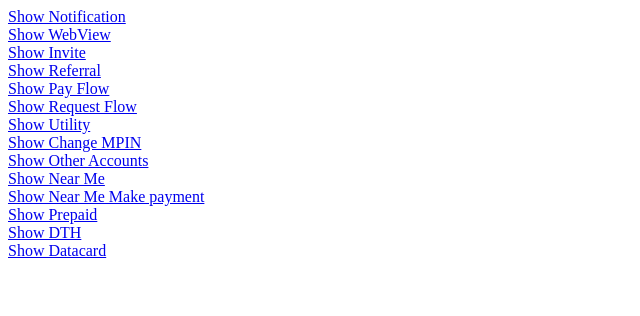
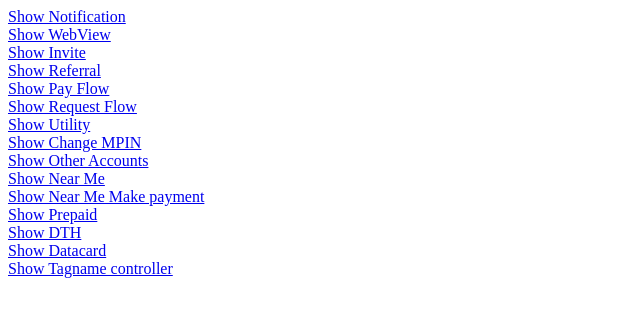
Before and after one commit to shahzin/ThankYouSachin, a plain HTML site: page sample.html in a window 1280 px wide. Shown: the whole page, without its empty margins (0-640 px from the left). Drawn offline with Linux system fonts and the light colour scheme.

Commit message:
Update sample.html

```diff
--- a/sample.html
+++ b/sample.html
@@ -18,5 +18,6 @@
   <a href="chillr://intent_action_show_utilities_prepaid">Show Prepaid</a><br/>
   <a href="chillr://intent_action_show_utilities_dth">Show DTH</a><br/>
   <a href="chillr://intent_action_show_utilities_datacard">Show Datacard</a><br/>
+  <a href="chillr://intent_action_show_tagname">Show Tagname controller</a><br/>
 </body>
 <html>
```
